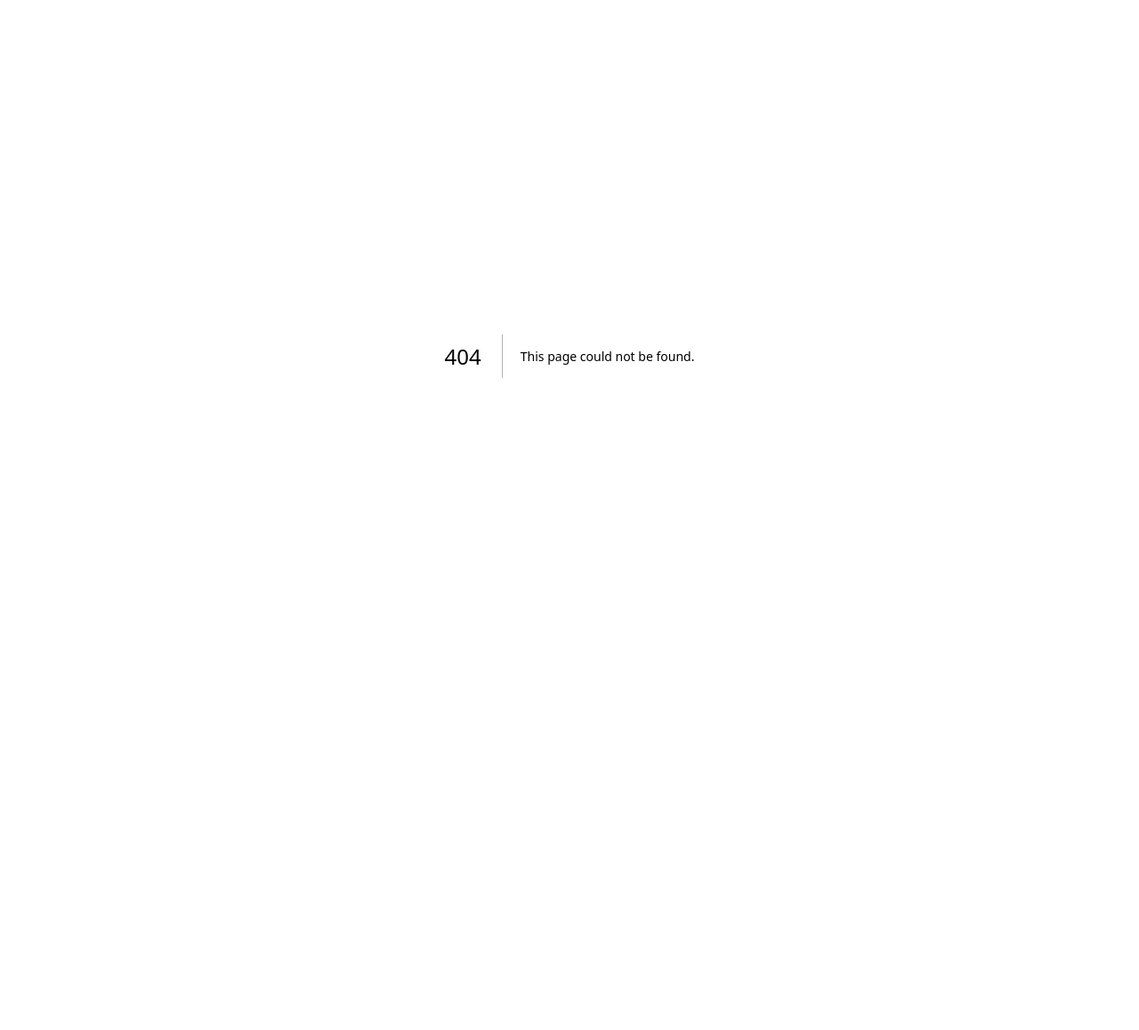
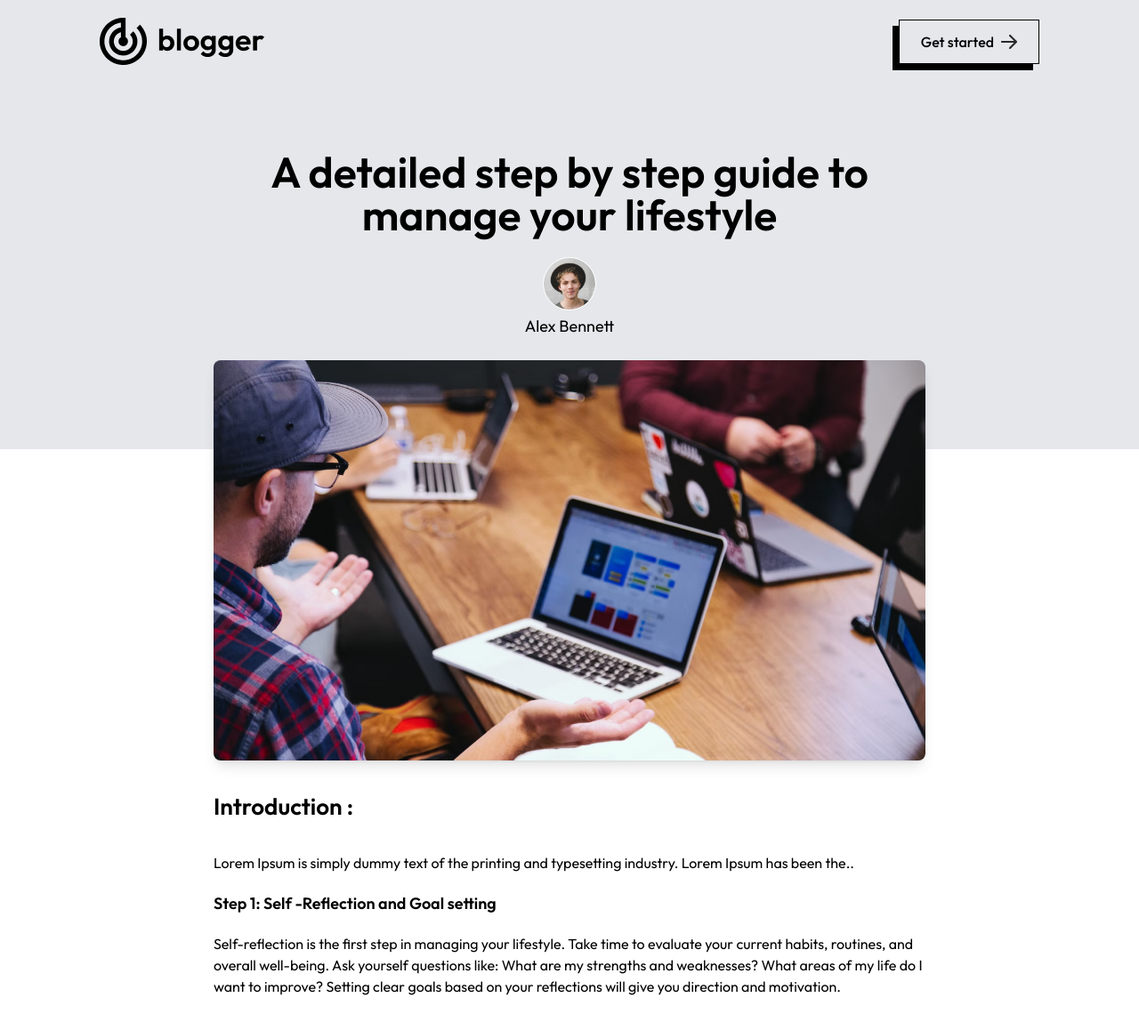
Before and after one commit to mohammadshariful/next-blog-app, a Next.js app: page /blogs/1 in a window 1280 px wide. Before the commit this address had no page. Shown: the top 1158 px of the page at 89% size. Before the commit the page ends 800 px from the top, so only its background shows below. Built offline with nearby package versions, Linux system fonts and the light colour scheme.

Commit message:
added components

```diff
--- a/Components/BlogItem.jsx
+++ b/Components/BlogItem.jsx
@@ -1,18 +1,22 @@
 import { assets } from '@/Assets/assets';
 import Image from 'next/image';
+import Link from 'next/link';
 import React from 'react';
 
-const BlogItem = ({ title, image, category, description }) => {
+const BlogItem = ({ title, image, category, description, id }) => {
     return (
         <div className='max-w-[330px] sm:max-w[300px] bg-white border border-black rounded-lg shadow-md p-4 m-4 hover:shadow-lg transition-shadow duration-300'>
-            <Image src={image} alt='' width={400} height={400} className='border-b border-black' />
+            <Link href={`/blogs/${id}`}>
+                <Image src={image} alt='' width={400} height={400} className='border-b border-black' />
+            </Link>
+
             <p className='ml-5 mt-5 px-1 inline-block bg-black text-white text-sm'>{category}</p>
             <div className="p-5">
                 <h5 className='mb-2 text-lg font-medium tracking-tight text-gray-900'>{title}</h5>
                 <p className='mb-3 tracking-tight text-gray-700'>{description}</p>
-                <div className='inline-flex items-center gap-2 text-blue-600 hover:text-blue-800 transition-colors duration-300 cursor-pointer'>
+                <Link href={`/blogs/${id}`} className='inline-flex items-center gap-2 text-blue-600 hover:text-blue-800 transition-colors duration-300 cursor-pointer'>
                     Read more <Image src={assets.arrow} alt='' width={12} className='ml-2' />
-                </div>
+                </Link>
             </div>
         </div>
     );
--- a/Components/BlogList.jsx
+++ b/Components/BlogList.jsx
@@ -9,7 +9,7 @@ const BlogList = () => {
 
     return (
         <div>
-            <div className='flex justify-center gap-6 my-10'>
+            <div className='flex justify-center gap-6 my-10 flex-wrap'>
                 {['All', 'Technology', 'Startup', 'Lifestyle'].map((item) => (
                     <button
                         key={item}
--- a/Components/Header.jsx
+++ b/Components/Header.jsx
@@ -14,7 +14,7 @@ const Header = () => {
                 <p className='mt-10 max-w-[740px] mx-auto text-xs sm:text-base'>
                     Discover the latest insights and trends in the world of technology, design, and innovation. Stay updated with our curated collection of articles that inspire and inform.
                 </p>
-                <form className='flex justify-baseline mx-w-[500px] scale-75 sm:scale-100 mx-auto mt-10 border border-black shadow-[-7px_7px_0px_#000]'>
+                <form className='flex justify-between mx-w-[500px] scale-75 sm:scale-100 mx-auto mt-10 border border-black shadow-[-7px_7px_0px_#000]'>
                     <input type="email" placeholder='Enter your email' className='pl-4 outline-none' />
                     <button type='submit' className='border-1 border-black py-4 px-4 sm:px-8 active:bg-gray-600 active:text-white'>Subscribe</button>
                 </form>
--- /dev/null
+++ b/app/blogs/[id]/page.jsx
@@ -0,0 +1,56 @@
+'use client';
+import { assets, blog_data } from '@/Assets/assets';
+import Image from 'next/image';
+import Link from 'next/link';
+import React, { useEffect, useState } from 'react';
+
+const page = ({ params }) => {
+    const [data, setData] = useState(null);
+    // console.log(params);
+    const fetchBlogData = async () => {
+        const { id } = await params;
+        // console.log(blog_data);
+
+        for (let i = 0; i < blog_data.length; i++) {
+            if (blog_data[i].id == id) {
+                setData(blog_data[i]);
+                break;
+            }
+        }
+    }
+
+    useEffect(() => {
+        fetchBlogData();
+
+    }, [])
+    if (!data) return <div>Loading...</div>;
+
+    return (
+        <>
+            <div className='bg-gray-200 py-5 px-5 md:px-12 lg:px-28'>
+                <div className='flex justify-between items-center'>
+                    <Link href={'/'}>
+                        <Image src={assets.logo} width={180} className='w-[130px] sm:w-auto' alt='' /></Link>
+                    <button className='flex items-center gap-2 font-medium py-1 px-3 sm:py-3 sm:px-6 border border-black shadow-[-7px_7px_0px_#000]'>Get started <Image src={assets.arrow} alt='' /></button>
+                </div>
+                <div className='text-center my-24'>
+                    <h1 className='text-2xl sm:text-5xl font-semibold max-w-[700px] mx-auto'>{data?.title}</h1>
+                    <Image src={data?.author_img} width={60} height={60} alt='' className='mx-auto mt-6 border border-white rounded-full' />
+                    <p className='mt-1 pb-2 text-lg mx-w-[740px] mx-auto'>{data?.author}</p>
+                </div>
+            </div>
+            <div className='mx-5 max-w-[800px] md:mx-auto mt-[-100px] mb-10'>
+                <Image src={data?.image} width={800} height={500} alt='' className='w-full h-auto rounded-lg shadow-lg' />
+                <h1 className='my-8 text-[26px] font-semibold'>Introduction :</h1>
+                <p>{data?.description}</p>
+                <h3 className='my-5 text-[18px] font-semibold'>Step 1: Self -Reflection and Goal setting</h3>
+                <p className='my-3 '>
+                    Self-reflection is the first step in managing your lifestyle. Take time to evaluate your current habits, routines, and overall well-being. Ask yourself questions like: What are my strengths and weaknesses? What areas of my life do I want to improve? Setting clear goals based on your reflections will give you direction and motivation.
+                </p>
+
+            </div>
+        </>
+    );
+};
+
+export default page;
```
